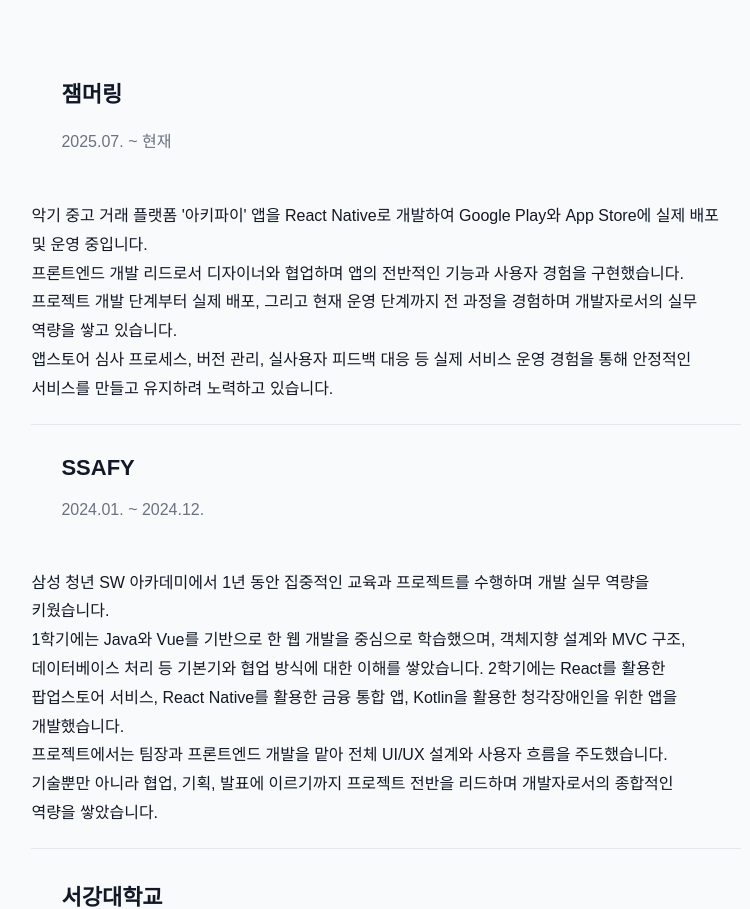
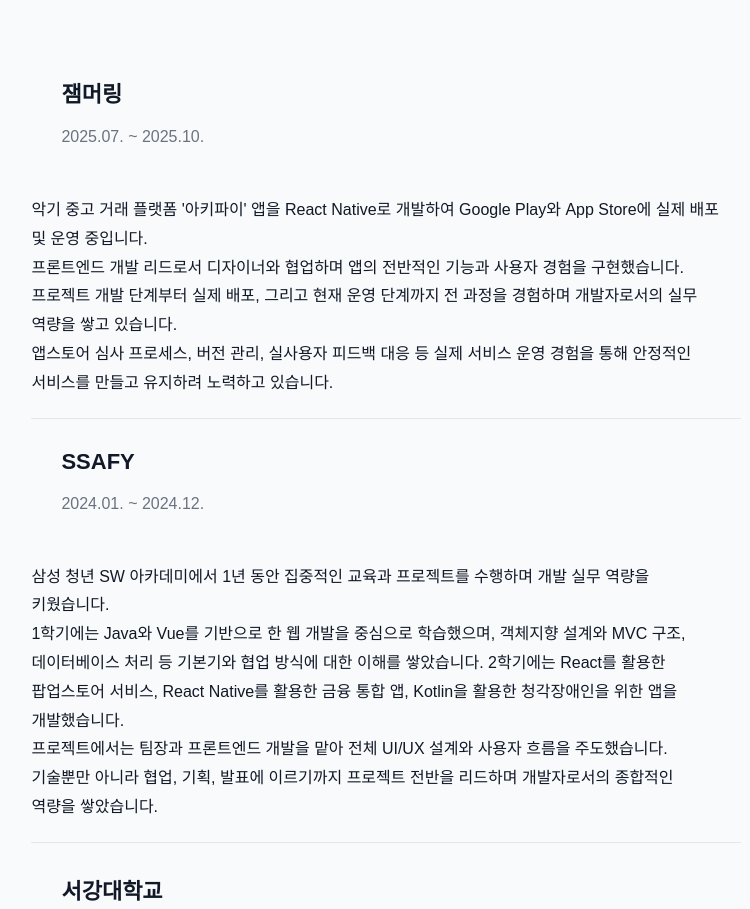
Before and after one commit to FreshSangchoo/blog, a React (Vite) app in the folder frontend/: page /introduce in a window 1280 px wide. Shown: the part 2825-3734 px from the top of the page, without its empty margins (254-1004 px from the left). Built offline with nearby package versions, Linux system fonts and the light colour scheme; a small style sheet from the web is missing.

Commit message:
[feat] Update Experience

```diff
--- a/frontend/src/components/introduce/Experience.tsx
+++ b/frontend/src/components/introduce/Experience.tsx
@@ -8,7 +8,7 @@ function Experience() {
         <div className="experience-card">
           <div className="experience-contents">
             <div className="experience-title">잼머링</div>
-            <div className="experience-period">2025.07. ~ 현재</div>
+            <div className="experience-period">2025.07. ~ 2025.10.</div>
           </div>
           <div className="experience-description">
             악기 중고 거래 플랫폼 '아키파이' 앱을 React Native로 개발하여 Google
--- a/frontend/src/components/project/details/Akify.tsx
+++ b/frontend/src/components/project/details/Akify.tsx
@@ -29,7 +29,7 @@ function Akify() {
         <div className="contents-text">
           frontend 4명, backend 2명, 디자이너 2명
           <br />
-          2025.07 ~ 현재 (지속 업데이트 중)
+          2025.07 ~ 2025.10. (v1 까지 운영)
         </div>
 
         <div className="title-text">프로젝트 개요</div>
@@ -74,7 +74,7 @@ function Akify() {
               target="_blank"
               rel="noopener noreferrer"
             >
-              Android - v1.0.15
+              Android - v1.0.17
             </a>
           </li>
           <li>
@@ -83,7 +83,7 @@ function Akify() {
               target="_blank"
               rel="noopener noreferrer"
             >
-              iOS - v1.0.10
+              iOS - v1.0.12
             </a>
           </li>
         </ul>
```
